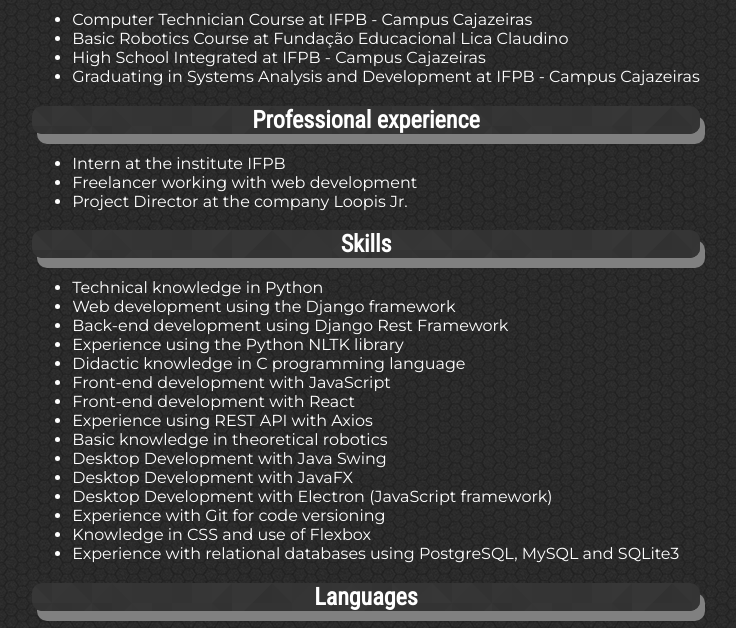
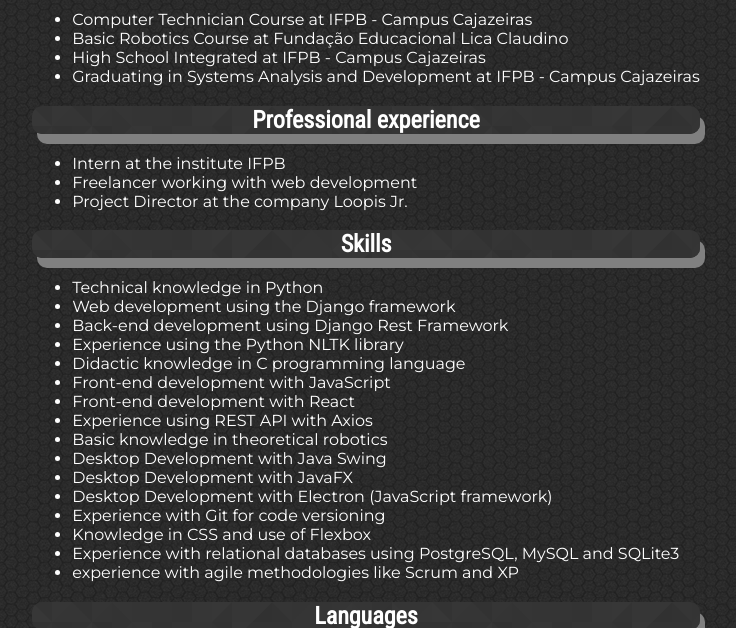
Before and after one commit to ARJOM/arjom.github.io, a plain HTML site: page curriculo/english/curriculo.html in a window 1280 px wide. Shown: the part 114-742 px from the top of the page, without its empty margins (274-1010 px from the left). Drawn offline with Linux system fonts and the light colour scheme.

Commit message:
adicionando experiencia

```diff
--- a/curriculo/english/curriculo.html
+++ b/curriculo/english/curriculo.html
@@ -45,6 +45,7 @@
             <li>Experience with Git for code versioning</li>
             <li>Knowledge in CSS and use of Flexbox</li>
             <li>Experience with relational databases using PostgreSQL, MySQL and SQLite3</li>
+            <li>experience with agile methodologies like Scrum and XP</li>
         </ul>
     <h2>Languages</h2>
         <table>
```
Also changed, not shown: curriculo/curriculo.html (+1 -0 lines).
